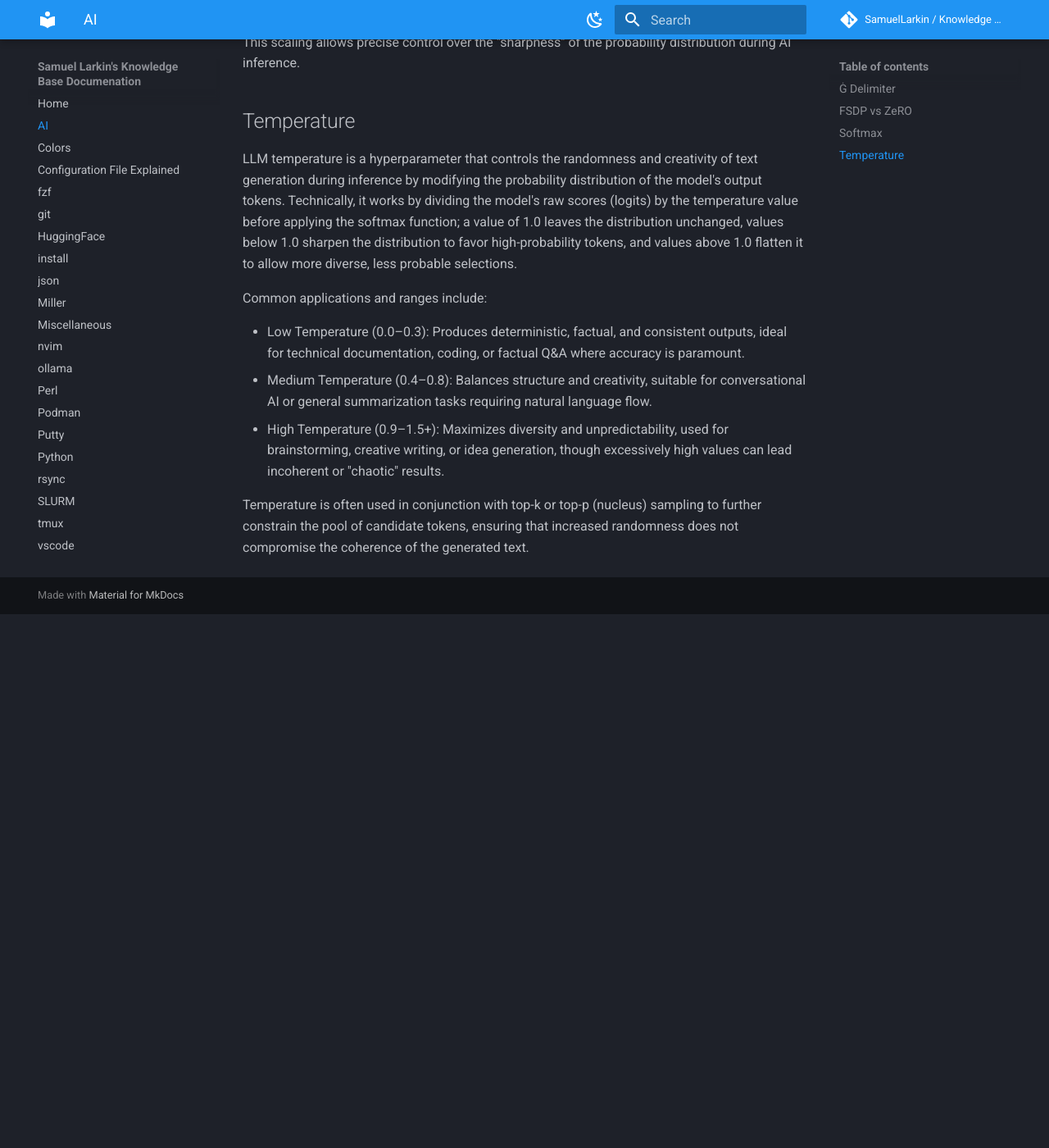
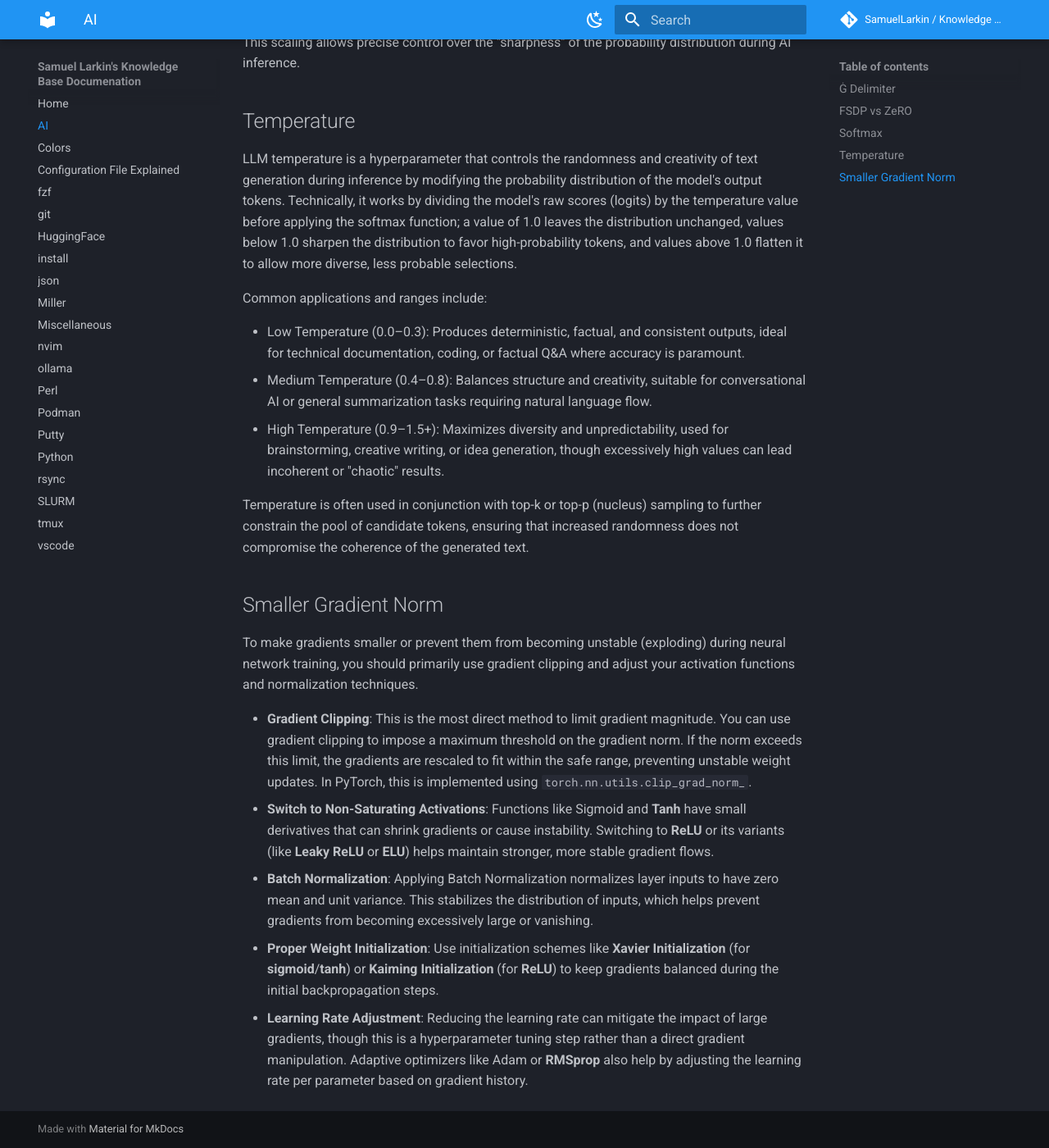
Before and after one commit to SamuelLarkin/kb, an MkDocs documentation site: the page built from docs/ai.md, in a window 1280 px wide and 1400 px high, scrolled down 2311 px. Shown: the whole window at 82% size. Built offline with MkDocs 1.6.1 and Material for MkDocs 9.7.7, drawn with Linux system fonts in a browser that asks for light colours; comment, search, counter and statistics services are not loaded; the version menu is left out; before the commit the page ends 3060 px from its top, so only the background shows below that.

Commit message:
docs(ai): Smaller Gradient Norm

```diff
--- a/docs/ai.md
+++ b/docs/ai.md
@@ -72,3 +72,19 @@ Common applications and ranges include:
 - High Temperature (0.9–1.5+): Maximizes diversity and unpredictability, used for brainstorming, creative writing, or idea generation, though excessively high values can lead incoherent or "chaotic" results.
 
 Temperature is often used in conjunction with top-k or top-p (nucleus) sampling to further constrain the pool of candidate tokens, ensuring that increased randomness does not compromise the coherence of the generated text.
+
+## Smaller Gradient Norm
+
+To make gradients smaller or prevent them from becoming unstable (exploding) during neural network training, you should primarily use gradient clipping and adjust your activation functions and normalization techniques.
+
+- **Gradient Clipping**: This is the most direct method to limit gradient magnitude.
+  You can use gradient clipping to impose a maximum threshold on the gradient norm.
+  If the norm exceeds this limit, the gradients are rescaled to fit within the safe range, preventing unstable weight updates.
+  In PyTorch, this is implemented using `torch.nn.utils.clip_grad_norm_`.
+- **Switch to Non-Saturating Activations**: Functions like Sigmoid and **Tanh** have small derivatives that can shrink gradients or cause instability.
+  Switching to **ReLU** or its variants (like **Leaky ReLU** or **ELU**) helps maintain stronger, more stable gradient flows.
+- **Batch Normalization**: Applying Batch Normalization normalizes layer inputs to have zero mean and unit variance.
+  This stabilizes the distribution of inputs, which helps prevent gradients from becoming excessively large or vanishing.
+- **Proper Weight Initialization**: Use initialization schemes like **Xavier Initialization** (for **sigmoid**/**tanh**) or **Kaiming Initialization** (for **ReLU**) to keep gradients balanced during the initial backpropagation steps.
+- **Learning Rate Adjustment**: Reducing the learning rate can mitigate the impact of large gradients, though this is a hyperparameter tuning step rather than a direct gradient manipulation.
+  Adaptive optimizers like Adam or **RMSprop** also help by adjusting the learning rate per parameter based on gradient history.
```
